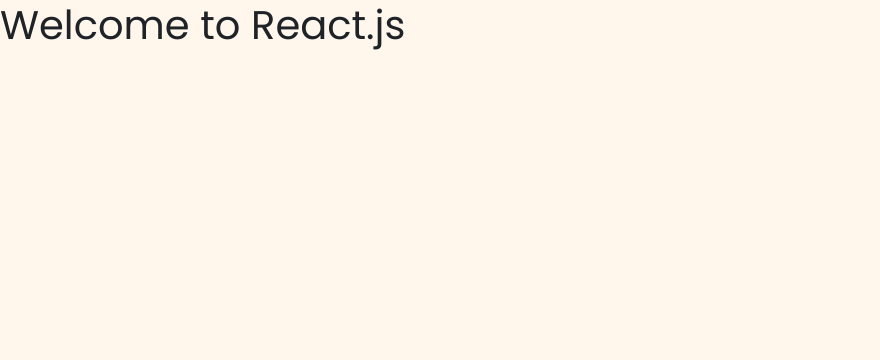
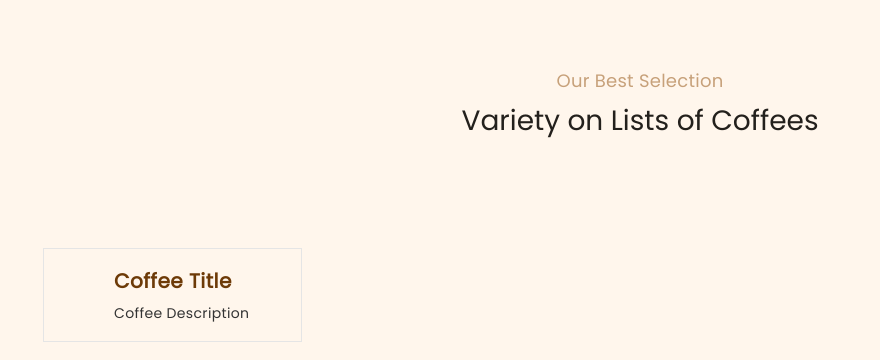
Before and after one commit to andresmgomez/restaurant-coffee-menu, a React (Create React App) app: page / in a window 1280 px wide. Shown: the top 360 px of the page, without its empty margins (0-880 px from the left). Built offline with nearby package versions, Linux system fonts and the light colour scheme.

Commit message:
Add components for common sections and list of coffees

```diff
--- /dev/null
+++ b/src/App.css
@@ -0,0 +1,3 @@
+.main-area {
+   width: 100vw;
+}
--- a/src/App.jsx
+++ b/src/App.jsx
@@ -1,10 +1,12 @@
+import './App.css'
+import CoffeeList from './components/Coffees/CoffeeList';
+import SectionMain from './components/Common/SectionMain/SectionMain';
 
 export default function App() {
   return (
-    <div className="App">
-      <header className="App-header">
-        <h1>Welcome to React.js</h1>
-      </header>
-    </div>
+    <main class="main-area">
+      <SectionMain />
+      <CoffeeList />
+    </main>
   );
 }
--- /dev/null
+++ b/src/components/Coffee/CoffeeDetail.css
@@ -0,0 +1,19 @@
+.coffee-details {
+   max-width: 550px;
+   margin: auto;
+   padding-right: 20px;
+}
+
+.coffee-title {
+   font-size: 20px;
+   font-weight: 700;
+   color: #6d3a07;
+   letter-spacing: 0.5px;
+}
+
+.coffee-description {
+   font-size: 14px;
+   white-space: nowrap;
+   overflow: hidden;
+   text-overflow: ellipsis;
+}
--- /dev/null
+++ b/src/components/Coffee/CoffeeDetail.jsx
@@ -0,0 +1,12 @@
+import './CoffeeDetail.css'
+
+export default function CoffeeDetail() {
+   return (
+      <>
+         <div class="coffee-details">
+            <h4 class="coffee-title">Coffee Title</h4>
+            <p class="coffee-description">Coffee Description</p>
+         </div>
+      </>
+   )
+}
--- /dev/null
+++ b/src/components/Coffees/CoffeeList.css
@@ -0,0 +1,7 @@
+.coffee-list {
+   position: relative;
+   display: flex;
+   margin-left: 43px;
+   padding: 20px 70px 0;
+   border: 1px solid #e5e5e5;
+}
--- /dev/null
+++ b/src/components/Coffees/CoffeeList.jsx
@@ -0,0 +1,16 @@
+import CoffeeDetail from "../Coffee/CoffeeDetail";
+import './CoffeeList.css'
+
+export default function CoffeeList() {
+   return (
+      <>
+         <div className="row">
+            <div className="col-12 col-lg-6 col-xl-3">
+               <article className="coffee-list">
+               <CoffeeDetail />
+               </article>
+            </div>
+         </div>
+      </>
+   )
+}
--- /dev/null
+++ b/src/components/Common/SectionHead/SectionHead.css
@@ -0,0 +1,19 @@
+.section-heading {
+   margin: 0 auto;
+   padding-bottom: 30px;
+}
+
+.section-heading .title {
+   margin-bottom: 10px;
+   font-size: 18px;
+   color: #c7a17a;
+   line-height: 1.25;
+   letter-spacing: 0.25px;
+   text-transform: capitalize;
+}
+
+.section-heading .subtitle {
+   margin-bottom: 10px;
+   font-size: 28px;
+   color: #23201c;
+}
--- /dev/null
+++ b/src/components/Common/SectionHead/SectionHead.jsx
@@ -0,0 +1,12 @@
+import './SectionHead.css'
+
+export default function SectionHead() {
+   return (
+      <>
+         <section className="section-heading text-center">
+            <h2 class="title">Our Best Selection</h2>
+            <h3 class="subtitle">Variety on Lists of Coffees</h3>
+         </section>
+      </>
+   )
+}
--- /dev/null
+++ b/src/components/Common/SectionMain/SectionMain.css
@@ -0,0 +1,3 @@
+.section-padding {
+   padding: 70px 0;
+}
--- /dev/null
+++ b/src/components/Common/SectionMain/SectionMain.jsx
@@ -0,0 +1,14 @@
+import SectionHead from "../SectionHead/SectionHead";
+import './SectionMain.css'
+
+export default function SectionMain() {
+   return (
+      <>
+         <div className="section-padding">
+            <div className="container">
+               <SectionHead />
+            </div>
+         </div>
+      </>
+   )
+}
```
